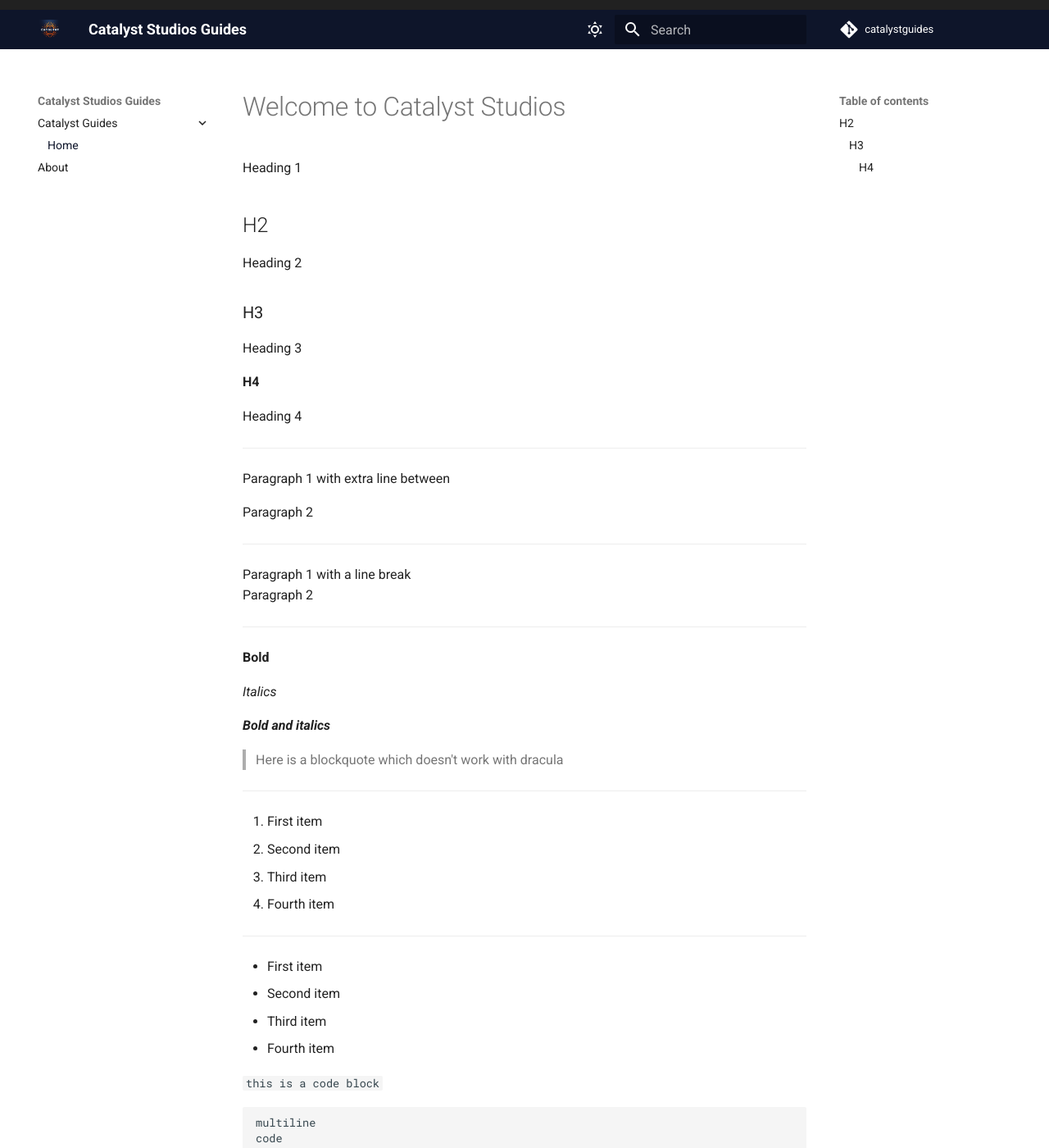
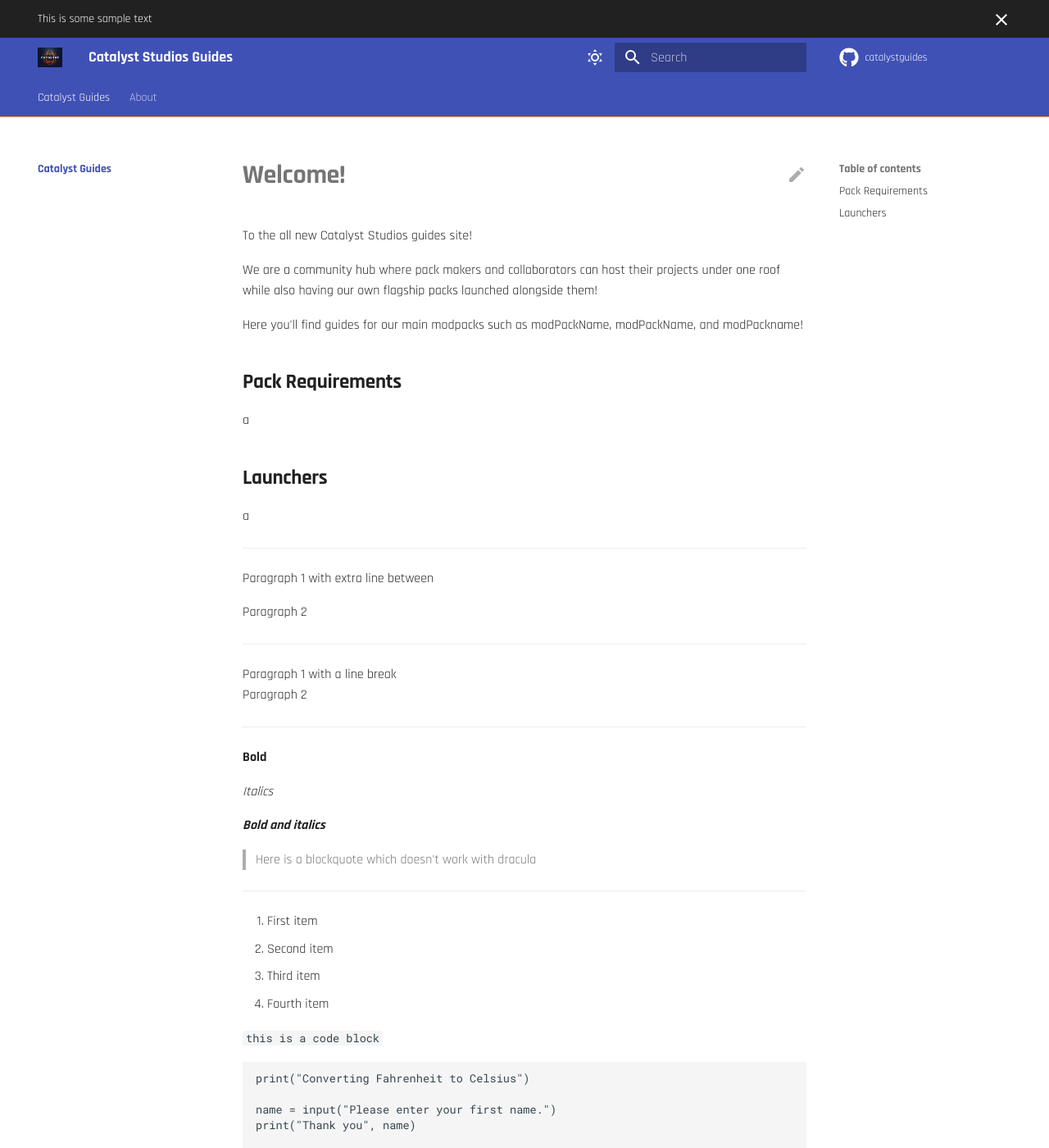
Before and after one commit to Catalyst-Studios/catalystguides, an MkDocs documentation site: the page built from docs/index.md, in a window 1280 px wide and 1400 px high. Shown: the whole window at 82% size. Built offline with MkDocs 1.6.1 and Material for MkDocs 9.7.7, drawn with Linux system fonts in a browser that asks for light colours; comment, search, counter and statistics services are not loaded; some of the changed text lies outside the part shown.

Commit message:
More mkdocs Settings
- Enabled several features
- Replaced `git-authors` with `git-comitters`
- Start of `extra.css`
- Started contents of landing page

````diff
--- a/docs/index.md
+++ b/docs/index.md
@@ -1,18 +1,20 @@
-# Welcome to Catalyst Studios
+# Welcome!
 
-Heading 1
+To the all new Catalyst Studios guides site!
 
-## H2
+We are a community hub where pack makers and collaborators can host their projects under one roof while also having our own flagship packs launched alongside them!
 
-Heading 2
+Here you'll find guides for our main modpacks such as modPackName, modPackName, and modPackname!
 
-### H3
+## Pack Requirements
 
-Heading 3
+a
 
-#### H4
+## Launchers
 
-Heading 4
+a
+
+
 
 ---
 
@@ -42,19 +44,25 @@ Paragraph 2
 3. Third item
 4. Fourth item
 
----
-
-- First item
-- Second item
-- Third item
-- Fourth item
-
 `this is a code block`
 
-```
-multiline
-code
-block
+```python
+print("Converting Fahrenheit to Celsius")
+
+name = input("Please enter your first name.")
+print("Thank you", name)
+
+fah = float(input("Please enter a temperature in Fahrenheit"))
+print("{0:.2f} in Fahrenheit is {1:.2f} in Celsius.".format(fah, (fah - 32) * 5 / 9))
+
+print("Thank you", name)
+print("Converting Celsius to Fahrenheit.")
+cel = float(input("Please enter a temperature in Celsius."))
+print("{0:.2f} in Celsius is {1:.2f} in Fahrenheit.".format(cel, (cel * (9 / 5)) + 32))
+
+print("\n")
+input("Press enter to exit")
+
 ```
 
 ---
--- a/docs/stylesheets/extra.css
+++ b/docs/stylesheets/extra.css
@@ -1,5 +1,11 @@
-:root {
-	--md-primary-fg-color:	#0e152a;
-	--md-primary-bg-color	#ff;
-	--md-accent-fg-color:	#f3550c;
+[data-md-color-scheme="slate"] {
+	--md-hue: 210;
+  }
+
+h1, h2, h3, h4, h5, h6 {
+    font-weight: bold !important;
 }
+
+body > header {
+    border-bottom: 1px solid #ffa831;
+}
--- a/mkdocs.yml
+++ b/mkdocs.yml
@@ -5,8 +5,14 @@ repo_name: catalystguides
 edit_uri: edit/dev/docs/
 copyright: Test copyright Arc
 strict: !ENV [ENABLE_STRICT, true]
-# extra:
-    # homepage:
+extra:
+    social:
+        - icon: fontawesome/brands/github
+          link: https://github.com/Catalyst-Studios
+          name: GitHub
+        - icon: fontawesome/brands/discord
+          link: https://discord.gg/YCHPXeW9GZ
+          name: Discord
 extra_css:
     - stylesheets/extra.css
 theme:
@@ -14,24 +20,40 @@ theme:
     locale: en
     custom_dir: overrides
     logo: img/catyLogo.png
+    favicon: img/catyLogo.png
+    font:
+        text: Rajdhani
+    icon:
+        repo: fontawesome/brands/github
+        edit: material/pencil
+    features:
+        - navigation.instant
+        - navigation.tracking
+        - navigation.tabs
+        - navigation.tabs.sticky
+        - navigation.path
+        - navigation.indexes
+        - toc.follow
+        - navigation.top
+        - announce.dismiss
+        - navigation.footer
+        - content.action.edit
     palette:
         - media: "(prefers-color-scheme: light)"
           scheme: default
-          primary: custom
-          accent: custom
+          #primary: custom
+          #accent: custom
           toggle:
             icon: material/weather-sunny
             name: Switch to dark mode
 
         - media: "(prefers-color-scheme: dark)"
           scheme: slate
-          primary: custom
-          accent: custom
+          #primary: custom
+          #accent: custom
           toggle:
             icon: material/weather-night
             name: Switch to light mode
-    features:
-        -
 
 plugins:
     - search
@@ -45,14 +67,17 @@ plugins:
         enable_creation_date: true
         enabled: !ENV [ENABLED_GIT_REVISION_DATE, false]
         strict: true
-    - git-authors:
-        show_contribution: true
-        show_line_count: true
-        show_email_address: false
-        fallback_to_empty: true
-        sort_authors_by: contribution
-        enabled: !ENV [ENABLE_GIT_AUTHORS, false]
-        strict: true
+    - git-committers:
+        repository: Catalyst-Studios/catalystguides
+        branch: main
+        enabled: !ENV [CI, false]
+        #show_contribution: true
+        #show_line_count: true
+        #show_email_address: false
+        #fallback_to_empty: true
+        #sort_authors_by: contribution
+        #enabled: !ENV [ENABLE_GIT_AUTHORS, false]
+        #strict: true
     - minify:
         minify_html: true
     - autorefs:
--- a/overrides/main.html
+++ b/overrides/main.html
@@ -1,4 +1,5 @@
 {% extends "base.html" %}
 
 {% block announce %}
+    This is some sample text
 {% endblock %}
--- a/pyproject.toml
+++ b/pyproject.toml
@@ -11,7 +11,7 @@ dependencies = [
 	"mkdocs-video",
 	"mkdocs-audio",
 	"mkdocs-git-revision-date-localized-plugin",
-	"mkdocs-git-authors-plugin",
+	"mkdocs-git-committers-plugin-2",
 	"mkdocs-minify-plugin",
 	"mkdocs-autolinks-plugin",
 	"mkdocs-autorefs",
````
Also changed, not shown: other parts of docs/index.md (+2 -0 lines), 1 other file.
